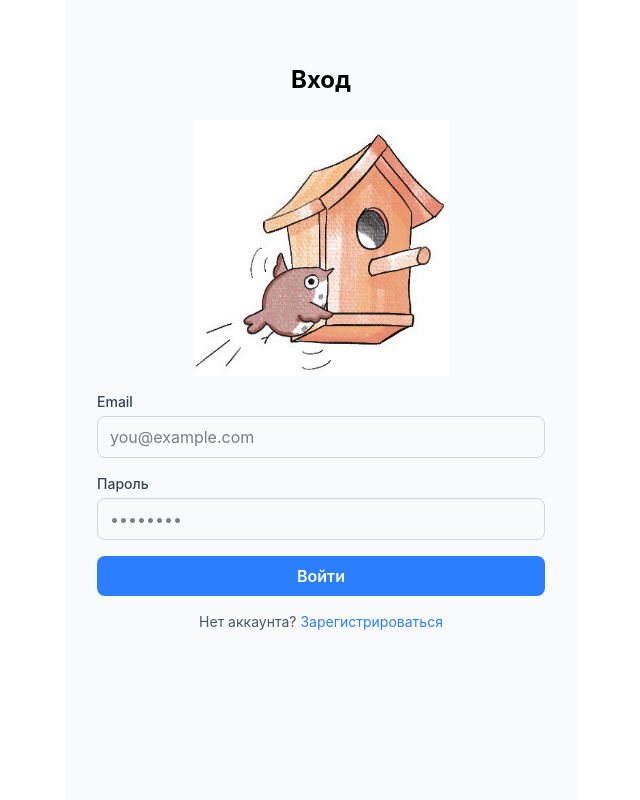
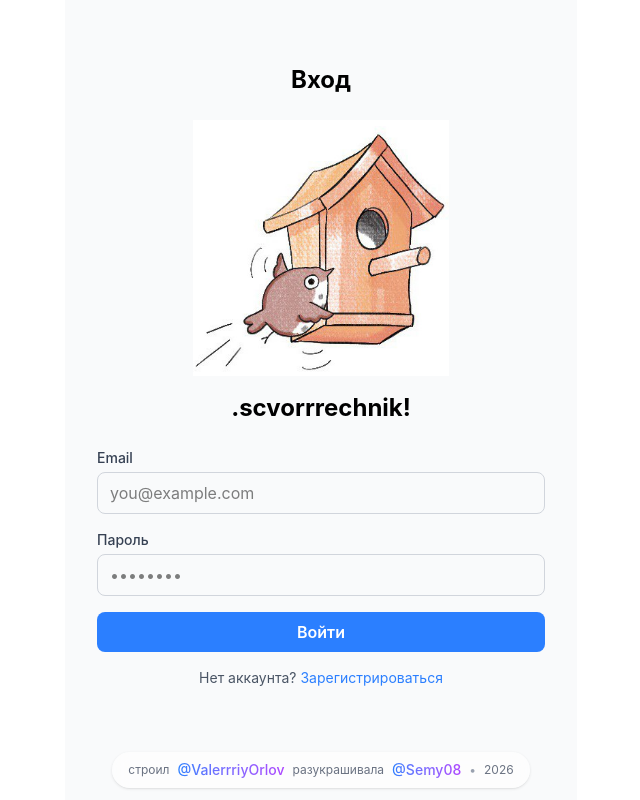
Before and after one commit to ValeriyOrlov/scvrrrchnkMsgClient, a React (Vite) app: page /login in a window 1280 px wide. Shown: the whole page, without its empty margins (319-959 px from the left). Built offline with nearby package versions, Linux system fonts and the light colour scheme; no server answers.

Commit message:
feat: добавлена обработка ошибок, наименование проекта

```diff
--- a/src/pages/LoginPage.tsx
+++ b/src/pages/LoginPage.tsx
@@ -3,6 +3,19 @@ import { Link, useNavigate } from 'react-router-dom'
 import { useAuth } from '../hooks/useAuth.ts'
 import flyingBird from "../assets/images/flying_bird.jpg"
 import crashBird from "../assets/images/crash_bird.jpg"
+
+function getHumanReadableError(error: any): string {
+  if (!error?.response?.data?.error) return 'Ошибка входа'
+
+  const msg = error.response.data.error.toLowerCase()
+
+  if (msg.includes('invalid credentials') || msg.includes('invalid email')) return 'Неверный email или пароль'
+  if (msg.includes('user not found')) return 'Пользователь с таким email не найден'
+  if (msg.includes('too many requests')) return 'Слишком много попыток. Подождите немного'
+  if (msg.includes('network')) return 'Проблемы с сетью. Проверьте подключение'
+
+  return 'Ошибка входа'
+}
 
 export default function LoginPage() {
   const [email, setEmail] = useState('')
@@ -27,7 +40,7 @@ export default function LoginPage() {
     try {
       await login(email, password)
     } catch (err: any) {
-      setError(err?.response?.data?.error || 'Ошибка входа')
+      setError(getHumanReadableError(err))
     } finally {
       setLoading(false)
       setTimeout(() => setError(''), 2000)
@@ -37,12 +50,13 @@ export default function LoginPage() {
   return (
     <div className="py-8">
       <div className="p-8">
-        <h1 className="text-2xl font-bold mb-6 text-center">Вход</h1>
+        <h2 className="text-2xl font-bold mb-6 text-center">Вход</h2>
         <img
           src={error ? crashBird : flyingBird}
           alt="Птичка"
           className="w-64 h-64 mx-auto mb-4"
         />
+        <h1 className="text-2xl font-bold mb-6 text-center">.scvorrrechnik!</h1>
         <form onSubmit={handleSubmit} className="space-y-4">
           <div>
             <label htmlFor="email" className="block text-sm font-medium text-gray-700 mb-1">
@@ -90,6 +104,20 @@ export default function LoginPage() {
           </Link>
         </p>
       </div>
+      <div className="mt-8 pb-6 text-center">
+        <div className="inline-flex items-center gap-2 px-4 py-2 rounded-full bg-white/60 backdrop-blur-sm shadow-sm">
+          <span className="text-xs text-gray-500">строил</span>
+          <span className="text-sm font-medium text-gray-800 bg-clip-text text-transparent bg-gradient-to-r from-blue-500 to-purple-500">
+            @ValerrriyOrlov
+          </span>
+          <span className="text-xs text-gray-500">разукрашивала</span>
+          <span className="text-sm font-medium text-gray-800 bg-clip-text text-transparent bg-gradient-to-r from-blue-500 to-purple-500">
+            @Semy08
+          </span>
+          <span className="text-xs text-gray-400">•</span>
+          <span className="text-xs text-gray-500">2026</span>
+        </div>
+      </div>
     </div>
   )
 }
--- a/src/pages/RegisterPage.tsx
+++ b/src/pages/RegisterPage.tsx
@@ -4,6 +4,20 @@ import { useAuth } from "../hooks/useAuth"
 import signupBird from "../assets/images/signup_bird.jpg"
 import crashBird from "../assets/images/crash_bird.jpg"
 
+function getHumanReadableError(error: any): string {
+  if (!error?.response?.data?.error) return 'Ошибка регистрации'
+
+  const msg = error.response.data.error.toLowerCase()
+
+  if (msg.includes('invalid email')) return 'Некорректный email адрес'
+  if (msg.includes('min 3 characters')) return 'Имя пользователя должно быть не короче 3 символов'
+  if (msg.includes('min 8 characters')) return 'Пароль должен быть не короче 8 символов'
+  if (msg.includes('user already exists') || msg.includes('duplicate')) return 'Пользователь с таким email или именем уже существует'
+  if (msg.includes('invalid input')) return 'Пожалуйста, проверьте правильность введённых данных'
+  if (msg.includes('network')) return 'Проблемы с сетью. Проверьте подключение'
+
+  return 'Ошибка регистрации'
+}
 
 export default function RegisterPage() {
   const [email, setEmail] = useState('')
@@ -29,7 +43,7 @@ export default function RegisterPage() {
     try {
       await register(email, username, password)
     } catch (err: any) {
-      setError(err?.response?.data?.error || 'Ошибка регистрации')
+      setError(getHumanReadableError(err))
     } finally {
       setLoading(false)
       setTimeout(() => setError(''), 2000)
@@ -38,12 +52,13 @@ export default function RegisterPage() {
   return (
     <div className="py-8">
       <div className="p-8">
-        <h1 className="text-2xl font-bold mb-6 text-center">Регистрация</h1>
+        <h2 className="text-2xl font-bold mb-6 text-center">Регистрация</h2>
         <img
           src={error ? crashBird : signupBird}
           alt="Птичка"
           className="w-64 h-64 mx-auto mb-4"
         />
+        <h1 className="text-2xl font-bold mb-6 text-center">.scvorrrechnik!</h1>
         <form onSubmit={handleSubmit} className="space-y-4">
           <div>
             <label htmlFor="username" className="block text-sm font-medium text-gray-700 mb-1">
@@ -107,6 +122,20 @@ export default function RegisterPage() {
           </Link>
         </p>
       </div>
+      <div className="mt-8 pb-6 text-center">
+        <div className="inline-flex items-center gap-2 px-4 py-2 rounded-full bg-white/60 backdrop-blur-sm shadow-sm">
+          <span className="text-xs text-gray-500">строил</span>
+          <span className="text-sm font-medium text-gray-800 bg-clip-text text-transparent bg-gradient-to-r from-blue-500 to-purple-500">
+            @ValerrriyOrlov
+          </span>
+          <span className="text-xs text-gray-500">разукрашивала</span>
+          <span className="text-sm font-medium text-gray-800 bg-clip-text text-transparent bg-gradient-to-r from-blue-500 to-purple-500">
+            @Semy08
+          </span>
+          <span className="text-xs text-gray-400">•</span>
+          <span className="text-xs text-gray-500">2026</span>
+        </div>
+      </div>
     </div>
   )
 }
```
